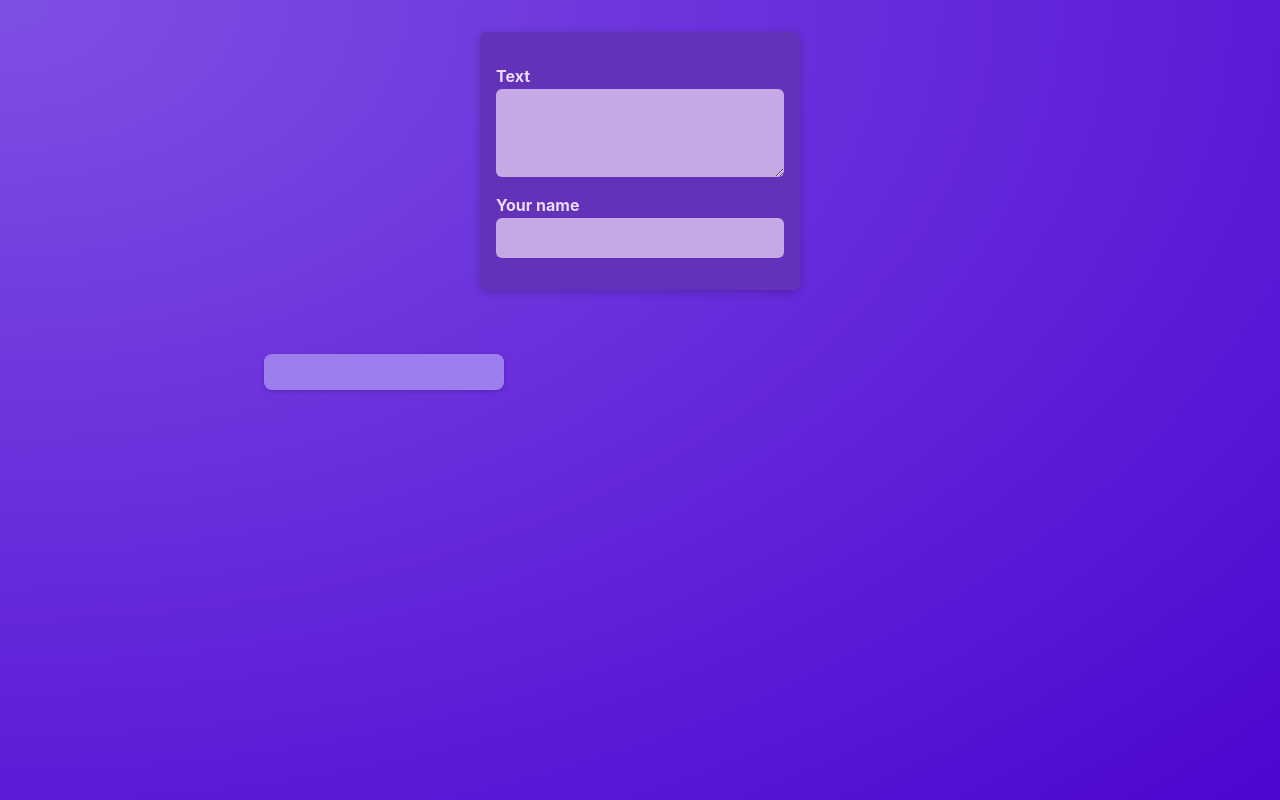
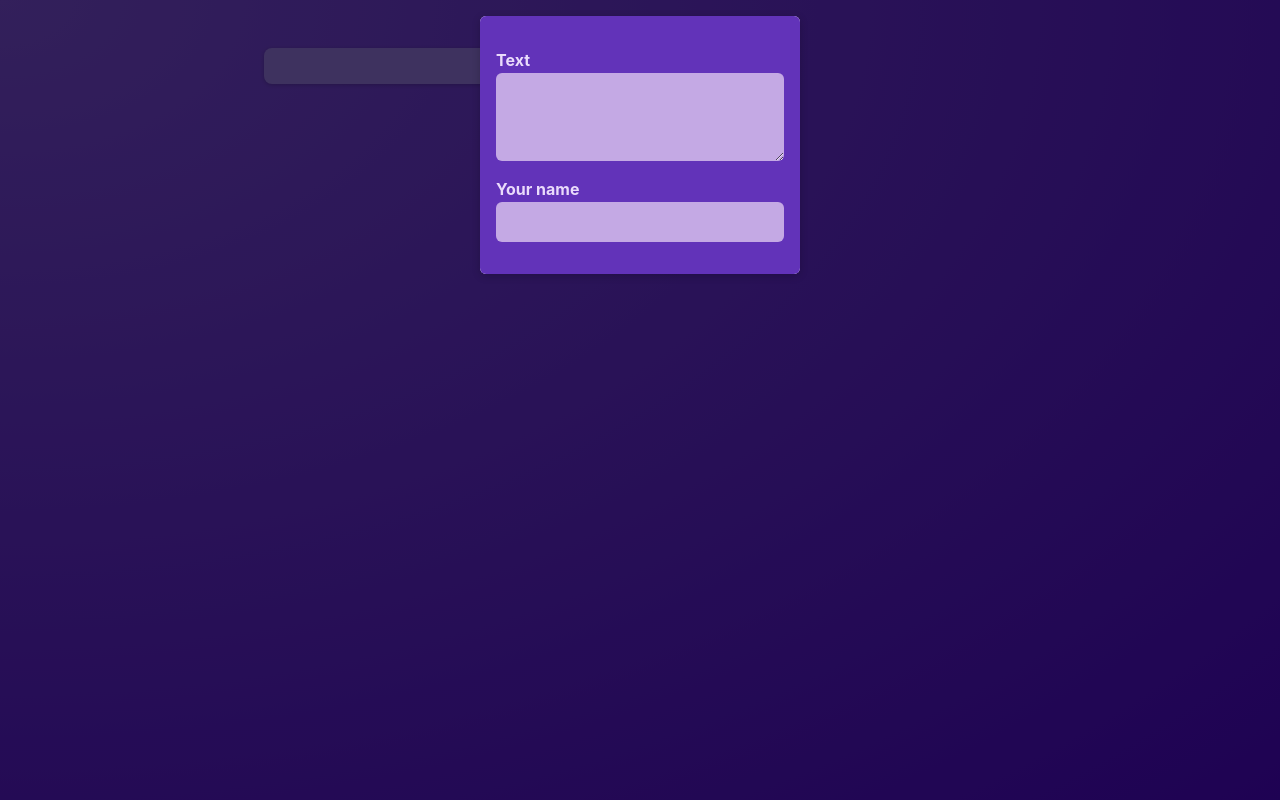
Before and after one commit to lucasdnr/node, a React (Vite) app in the folder react-crash-course/: page / in a window 1280 px wide. Built offline with nearby package versions, Linux system fonts and the light colour scheme.

Commit message:
Add Modal component

```diff
--- /dev/null
+++ b/react-crash-course/src/components/Modal.jsx
@@ -0,0 +1,14 @@
+import classes from "./Modal.module.css";
+
+function Modal({ children }) {
+  return (
+    <>
+      <div className={classes.backdrop} />
+      <dialog open className={classes.modal}>
+        {children}
+      </dialog>
+    </>
+  );
+}
+
+export default Modal;
--- /dev/null
+++ b/react-crash-course/src/components/Modal.module.css
@@ -0,0 +1,18 @@
+.backdrop {
+  position: fixed;
+  top: 0;
+  left: 0;
+  width: 100%;
+  height: 100vh;
+  background-color: rgba(0, 0, 0, 0.6);
+  z-index: 1;
+}
+
+.modal {
+  border: none;
+  border-radius: 6px;
+  box-shadow: 0 2px 8px rgba(0, 0, 0, 0.2);
+  padding: 0;
+  overflow: hidden;
+  z-index: 1;
+}
--- a/react-crash-course/src/components/NewPost.module.css
+++ b/react-crash-course/src/components/NewPost.module.css
@@ -2,9 +2,6 @@
     background-color: #6233b9;
     padding: 1rem;
     width: 20rem;
-    margin: 2rem auto;
-    border-radius: 6px;
-    box-shadow: 0 2px 8px rgba(0, 0, 0, 0.2);
   }
 
   .form label {
--- a/react-crash-course/src/components/PostsList.jsx
+++ b/react-crash-course/src/components/PostsList.jsx
@@ -1,6 +1,7 @@
 import { useState } from "react";
 import NewPost from "./NewPost";
 import Post from "./Post";
+import Modal from "./Modal";
 import classes from "./PostsList.module.css";
 
 function PostsList() {
@@ -17,10 +18,12 @@
 
   return (
     <>
-      <NewPost
-        onAuthorChange={authorChangeHandler}
-        onBodyChange={bodyChangeHandler}
-      />
+      <Modal>
+        <NewPost
+          onAuthorChange={authorChangeHandler}
+          onBodyChange={bodyChangeHandler}
+        />
+      </Modal>
       <ul className={classes.posts}>
         <Post author={enteredAuthor} body={enteredBody} />
       </ul>
```
